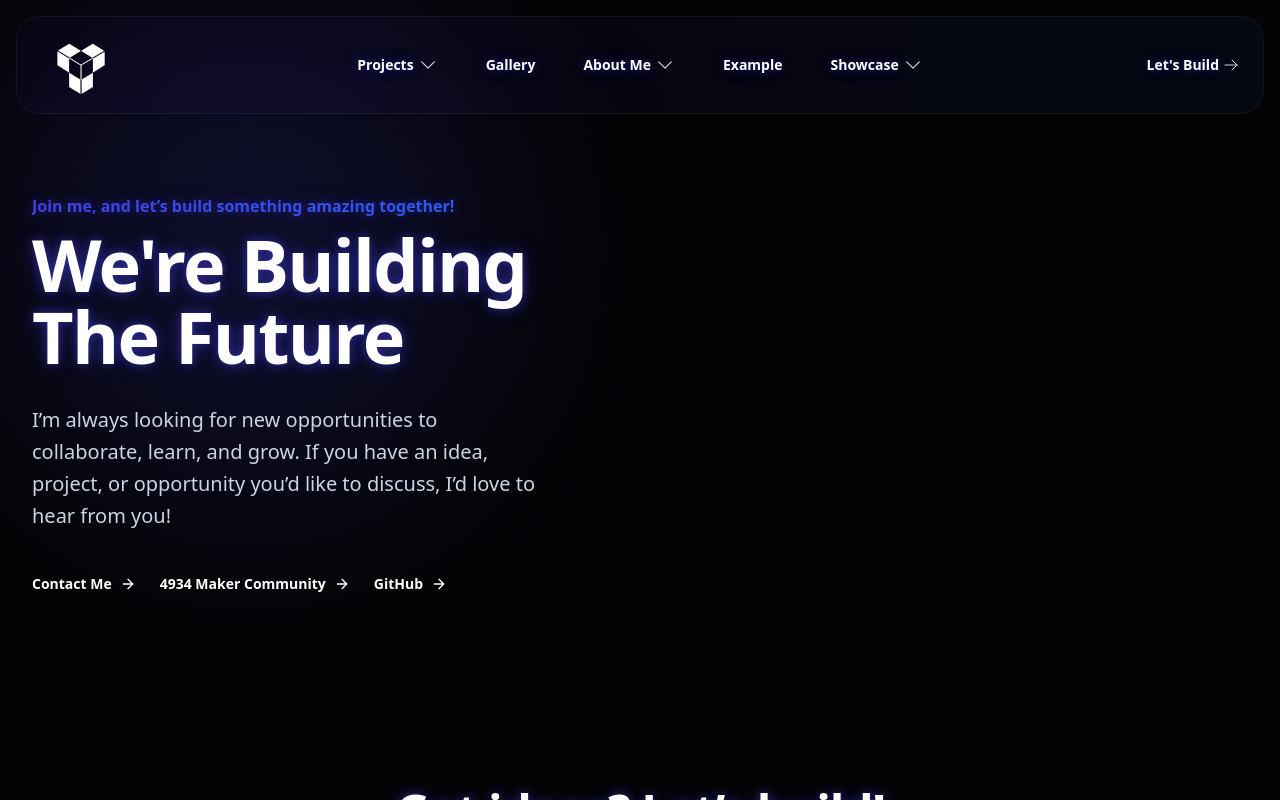
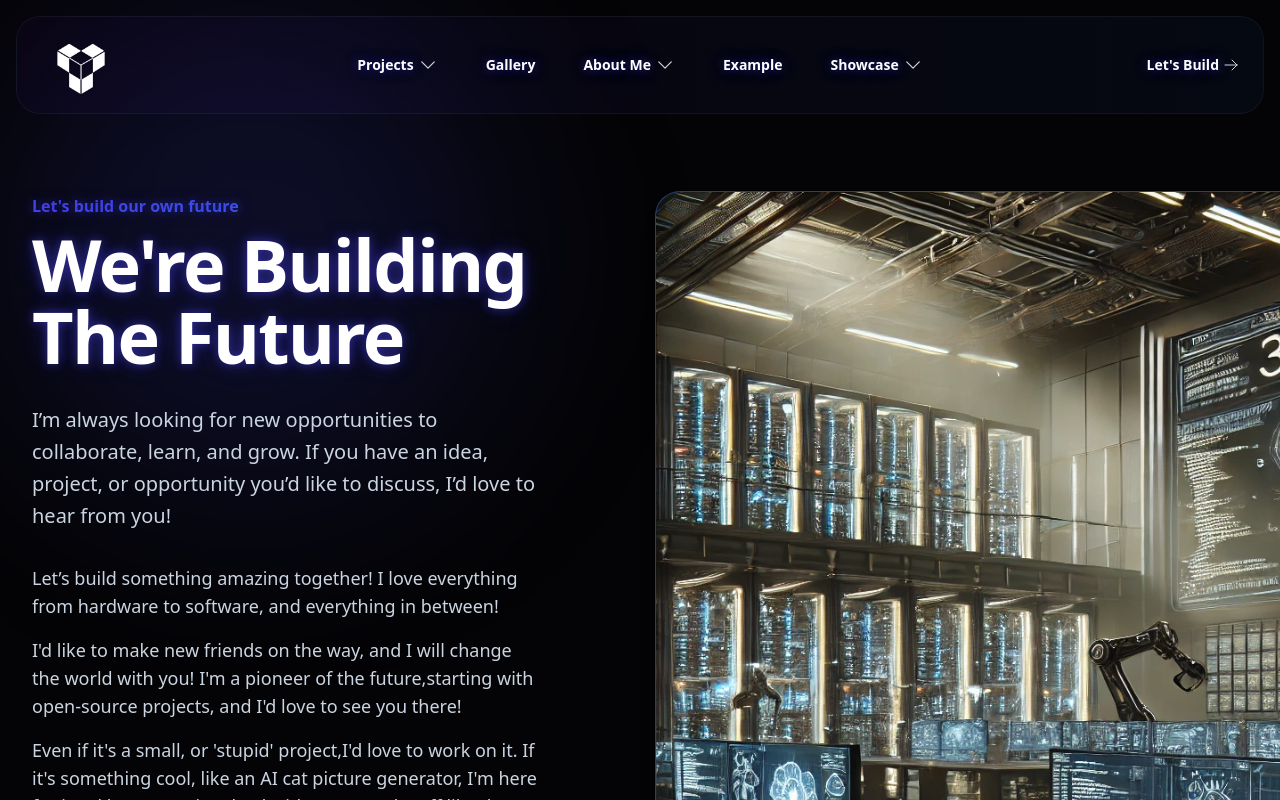
Before and after one commit to olavorw/olavorw.com, a Next.js app: page /cta/letsbuild in a window 1280 px wide. Shown: the top 800 px of the page. Built offline with nearby package versions, Linux system fonts and the light colour scheme; a web font is replaced by a local one.

Commit message:
Update Let's Build page content and add image
Revised tagline and added detailed content to emphasize collaboration, open-source contributions, and ambitious goals. Included a new image with descriptive alt text to enhance user engagement and visual appeal.

```diff
--- a/src/app/cta/letsbuild/page.tsx
+++ b/src/app/cta/letsbuild/page.tsx
@@ -6,10 +6,20 @@ export default function LetsBuild() {
     <>
       <UnifiedSection
         title={"We're Building The Future"}
-        tagline={'Join me, and let’s build something amazing together!'}
+        tagline={"Let's build our own future"}
         description={
           'I’m always looking for new opportunities to collaborate, learn, and grow. If you have an idea, project,' +
           ' or opportunity you’d like to discuss, I’d love to hear from you!'
+        }
+        content={
+          'Let’s build something amazing together! I love everything from hardware to software, and everything in between!' +
+          "\nI'd like to make new friends on the way, and I will change the world with you! I'm a pioneer of the future," +
+          "starting with open-source projects, and I'd love to see you there!\nEven if it's a small, or 'stupid' project," +
+          "I'd love to work on it. If it's something cool, like an AI cat picture generator, I'm here for it. I'd love to get" +
+          'involved with some cool stuff like that.\nI love the open-source community, and I want to give back to it. I want to' +
+          ' get involved with as many projects as I can to change the world for the better. Quite an ambitious goal, but I will' +
+          ' accomplish it!\nKeep reading to learn more about how we can work together to build a better future for us, controlled' +
+          ' by the community!'
         }
         links={[
           {
@@ -25,6 +35,8 @@ export default function LetsBuild() {
             href: 'https://github.com/olavorw',
           },
         ]}
+        imageSrc={'/Stock/EpicCyberSystems.webp'}
+        imageAlt={'Epic Cyber Systems'}
       />
       <UnifiedSection
         centered={true}
```
